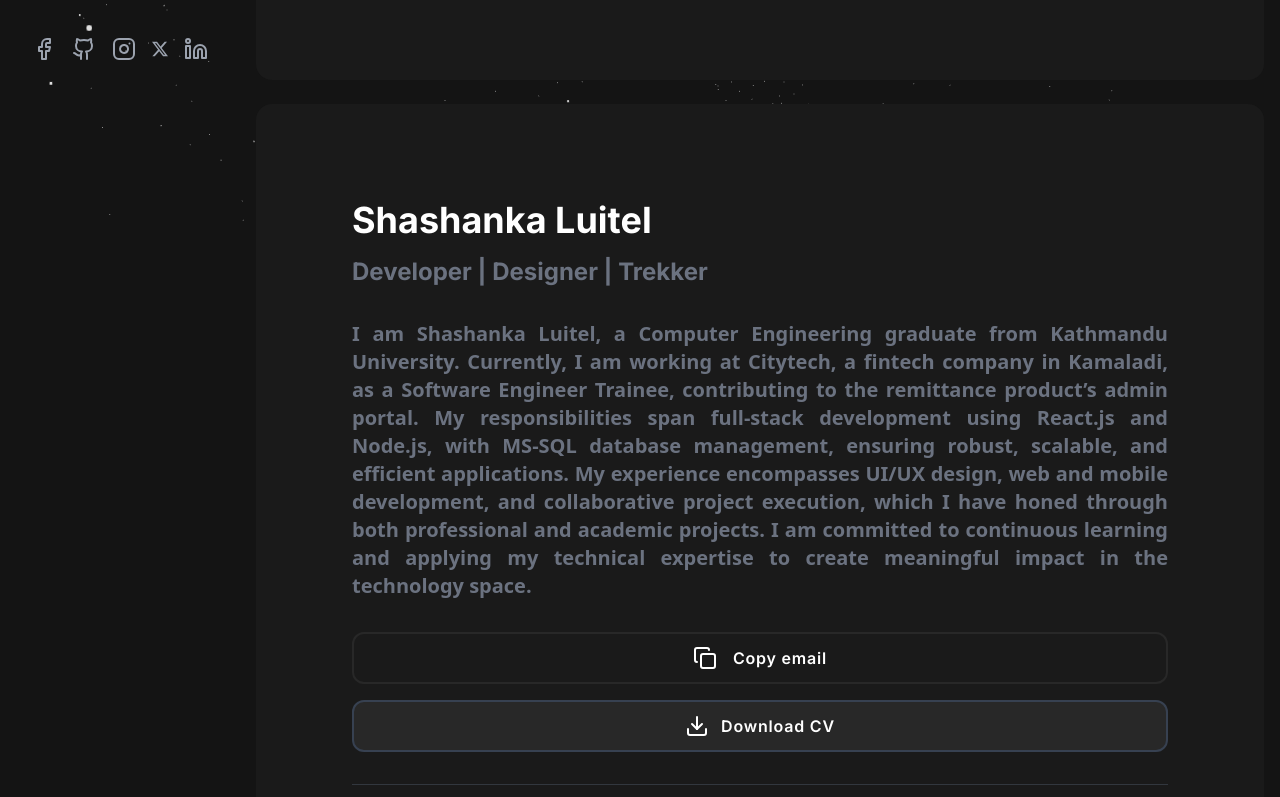
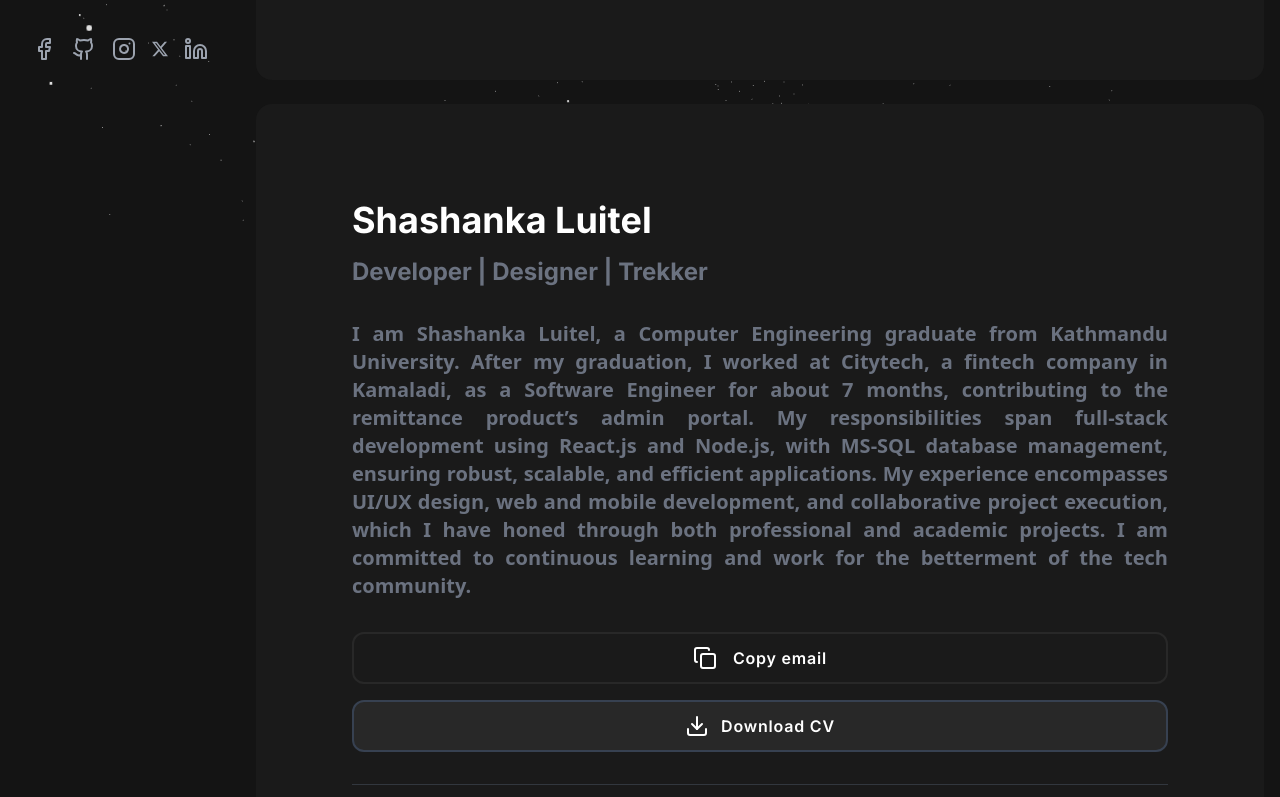
Before and after one commit to Shashanka10/PersonalPortfolio, a Next.js app: page / in a window 1280 px wide. Shown: the part 568-1365 px from the top of the page. Built offline with nearby package versions, Linux system fonts and the light colour scheme.

Commit message:
minor changes

```diff
--- a/src/app/about/page.jsx
+++ b/src/app/about/page.jsx
@@ -51,12 +51,12 @@ const About = () => {
         </div>
         <div>
           <p className="font-sans font-semibold text-base text-justify sm:text-lg lg:text-xl text-wrap text-gray-500">
-            I am Shashanka Luitel, a Computer Engineering graduate from Kathmandu University. Currently, I am working at Citytech, a fintech company
-            in Kamaladi, as a Software Engineer Trainee, contributing to the remittance product’s admin portal. My responsibilities span
+            I am Shashanka Luitel, a Computer Engineering graduate from Kathmandu University. After my graduation, I worked at Citytech, a fintech company
+            in Kamaladi, as a Software Engineer for about 7 months, contributing to the remittance product’s admin portal. My responsibilities span
             full-stack development using React.js and Node.js, with MS-SQL database management, ensuring robust, scalable, and efficient applications.
             My experience encompasses UI/UX design, web and mobile development, and collaborative project execution, which I have honed through
-            both professional and academic projects. I am committed to continuous learning and applying my technical expertise to create meaningful impact in the technology space.
-          </p>
+            both professional and academic projects. I am committed to continuous learning and work for the betterment of the tech community.
+            </p>
         </div>
         <div className="flex-col items-center mt-2 space-y-4">
           <div>
@@ -79,7 +79,7 @@ const About = () => {
           </div>
           <div>
             <Link
-              href="/MyResume.pdf"
+              href="/resume.pdf"
               target="_blank"
               rel="noopener noreferrer"
               download="Download File"
--- a/src/app/homepage/page.jsx
+++ b/src/app/homepage/page.jsx
@@ -44,7 +44,7 @@ export default function HomePage() {
             <Button url="/portfolio" text="Check Portfolio" />
             <Button url="/contact" text="Contact Me" />
             <Button
-              url="/MyResume.pdf"
+              url="/resume.pdf"
               text="Download Resume"
               target="_blank"
               rel="noopener noreferrer"
--- a/src/components/footer/Footer.jsx
+++ b/src/components/footer/Footer.jsx
@@ -12,7 +12,7 @@ const Footer = () => {
         <Link href='https://github.com/Shashanka10'><Image src="/gitt.png" width={20} height={20} alt='Github logo' className='w-4 h-4 sm:w-5 sm:h-5 md:w-6 md:h-6' /></Link>
         <Link href='https://www.instagram.com/_shashankaa10/'><Image src="/insta.png" width={20} height={20} alt='Instagram logo' className='w-4 h-4 sm:w-5 sm:h-5 md:w-6 md:h-6' /></Link>
         <Link href='https://twitter.com/_shashanka10'><Image src="/twitterX.png" width={20} height={20} alt='Twitter logo' className='w-4 h-4 sm:w-5 sm:h-5 md:w-6 md:h-6' /></Link>
-        <Link href='https://www.linkedin.com/in/shashanka-luitel-5b0166177/'><Image src="/linkedin.png" width={20} height={20} alt='Twitter logo' className='w-4 h-4 sm:w-5 sm:h-5 md:w-6 md:h-6' /></Link>
+        <Link href='https://www.linkedin.com/in/shashanka-luitel/'><Image src="/linkedin.png" width={20} height={20} alt='Twitter logo' className='w-4 h-4 sm:w-5 sm:h-5 md:w-6 md:h-6' /></Link>
       </div>
     </div>
   );
--- a/src/components/sidebar/Sidebar.jsx
+++ b/src/components/sidebar/Sidebar.jsx
@@ -94,7 +94,7 @@ export default function Sidebar() {
               <BsTwitterX />
             </Link>
             <Link
-              href="https://www.linkedin.com/in/shashanka-luitel-5b0166177/"
+              href="https://www.linkedin.com/in/shashanka-luitel/"
               className="hover:text-cyan-800 cursor-pointer items-center flex justify-center"
             >
               <Linkedin />
```
Also changed, not shown: 2 other files (tests, documents, lock files or other folders).
